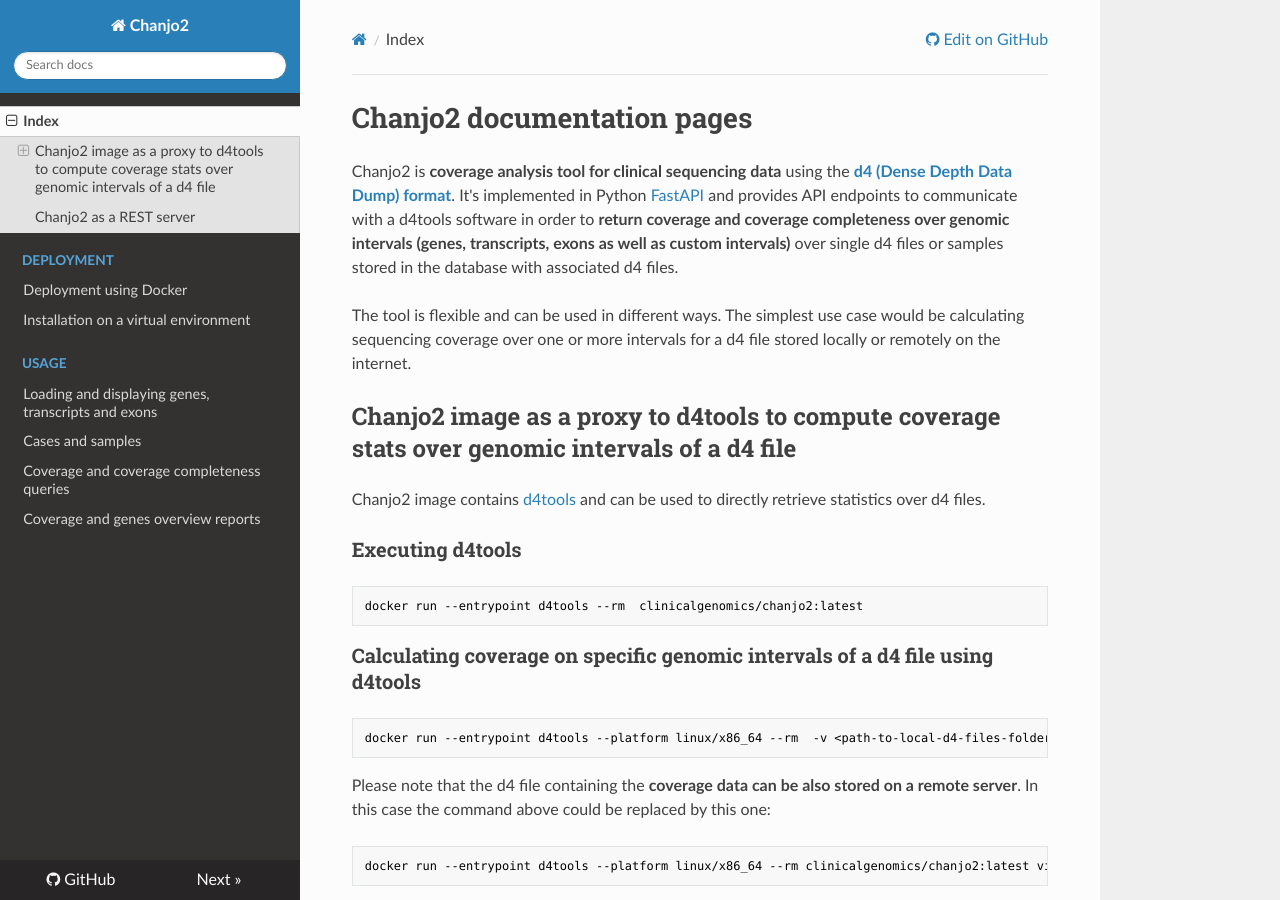
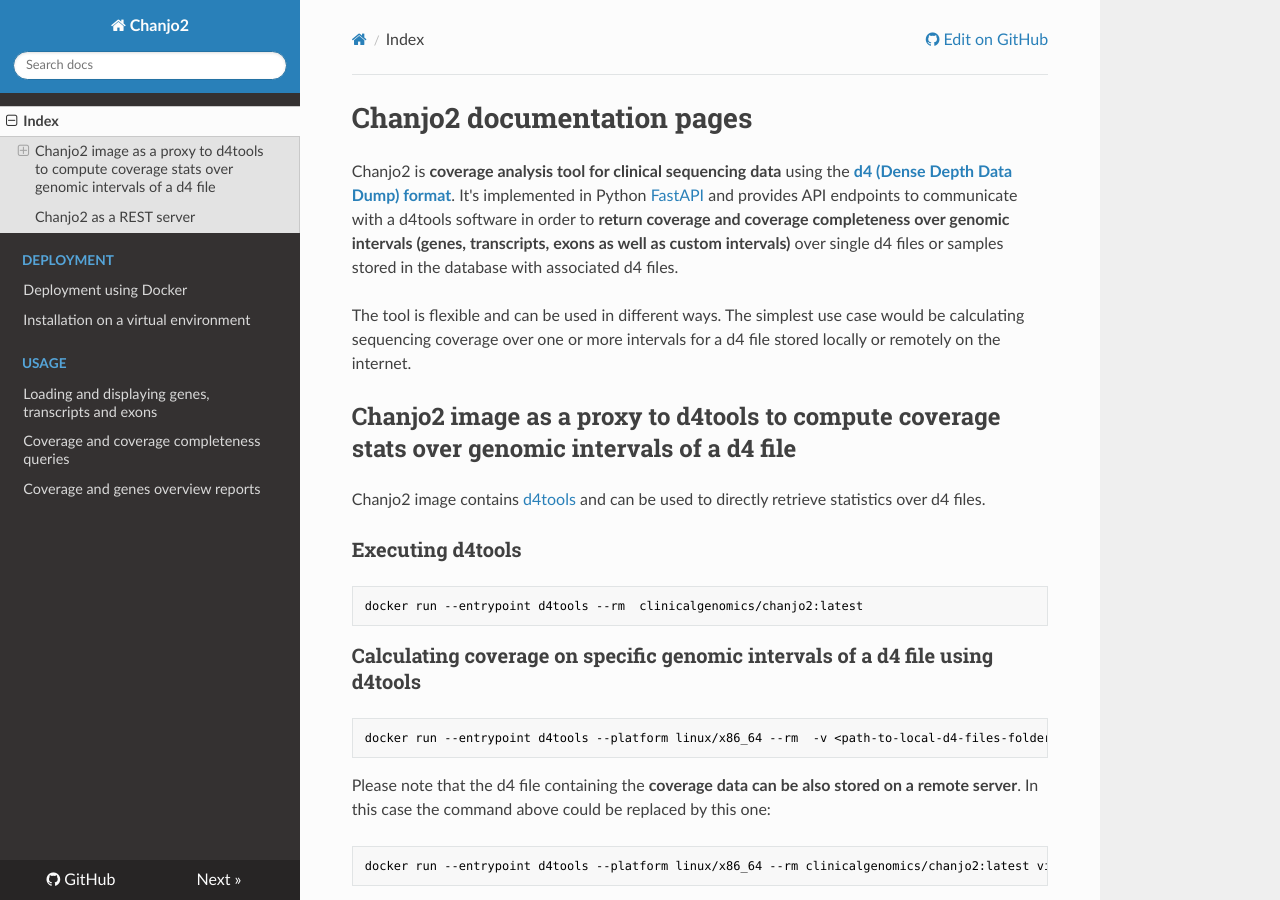
Before and after one commit to Clinical-Genomics/chanjo2, an MkDocs documentation site: the page built from docs/index.md, in a window 1280 px wide and 900 px high. Built offline with MkDocs 1.6.1, drawn with Linux system fonts in a browser that asks for light colours; nearby versions of some CDN libraries.

Commit message:
Remove the link to the Cases and samples section in the documentation sidebar

```diff
--- a/mkdocs.yml
+++ b/mkdocs.yml
@@ -11,6 +11,5 @@ nav:
       - Installation on a virtual environment: "deployment/installation.md"
     - Usage:
         - Loading and displaying genes, transcripts and exons: "usage/loading-intervals.md"
-        - Cases and samples: "usage/loading-samples.md"
         - Coverage and coverage completeness queries: "usage/sample-coverage.md"
         - Coverage and genes overview reports: "usage/coverage-reports.md"
```
Also changed, not shown: CHANGELOG.md (+1 -0 lines).
